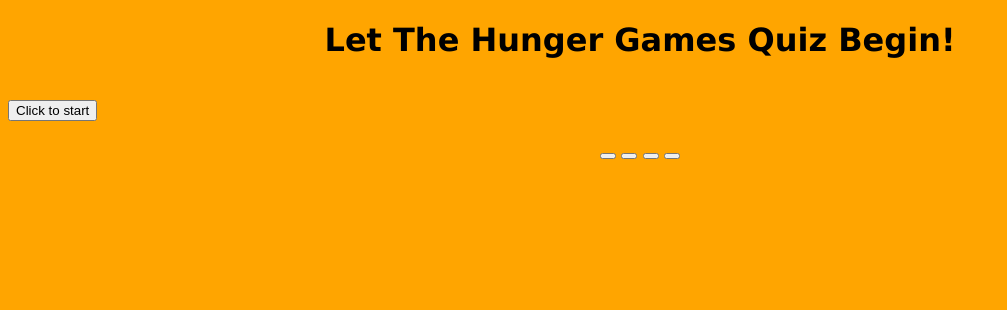
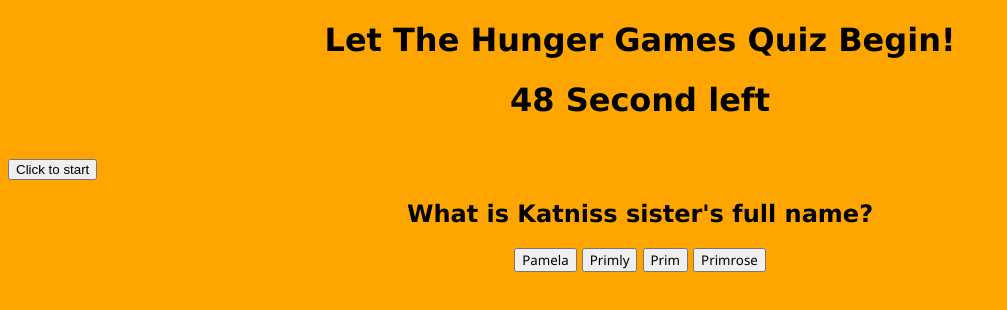
Before and after one commit to reycelhuffman/API-Quiz-Code-Homework, a plain HTML site: page index.html in a window 1280 px wide. Both pictures are taken after a click on the button "Click to start". Shown: the whole page, without its empty margins (0-1007 px from the left). Drawn offline with Linux system fonts and the light colour scheme; a web font is replaced by a local one.

Commit message:
questions working

```diff
--- a/script.js
+++ b/script.js
@@ -1,84 +1,83 @@
-let quizTimer = document.querySelector("quizTime");
+let quizTime = document.querySelector("#quizTime");
 let startQuiz = document.querySelector("#startQuiz");
 let quizContainer = document.querySelector("#main");
-// display questions
+// question display
 let question = document.querySelector("#question");
-// display answers
+// choice display
 let optionOne = document.querySelector("#A");
 let optionTwo = document.querySelector("#B");
 let optionThree = document.querySelector("#C");
 let optionFour = document.querySelector("#D");
-// display score
+// score display
 let scoreContainer = document.querySelector("#score");
+// score and timer init count
 let score = 0;
-let timer = 80;
+let startTime = 50;
 
-
-
-let currentQuestion = 0
+let currentQuestion = 0;
 let questionsCorrect = 0
 
 let questions = [
     {
         question: "What is Katniss sister's full name?",
-        A: "Pamela",
-        B: "Primly",
-        C: "Prim",
-        D: "Primrose",
+        optionOne: "Pamela",
+        optionTwo: "Primly",
+        optionThree: "Prim",
+        optionFour: "Primrose",
         answer: "Primrose",
     },
     {
         question: "Why does the Capital hold the Hunger Games?",
-        A: "As a way to control the size of the population",
-        B: "To keep the districts happy",
-        C: "Because they are part of a religious festival",
-        D: "To remind the districts that they are powerless against it",
+        optionOne: "As a way to control the size of the population",
+        optionTwo: "To keep the districts happy",
+        optionThree: "Because they are part of a religious festival",
+        optionFour: "To remind the districts that they are powerless against it",
         answer: "To remind the districts that they are powerless against it",
     },
     {
         question: "Under what circumstances did Katniss first meet Peeta?",
-        A:  "Katniss was looking for food and Peeta gave her bread",
-        B: "They were both in the woods hunting",
-        C: "They did a project at school together",
-        D: "Peeta was injured and Katniss mother helped him",
+        optionOne: "Katniss was looking for food and Peeta gave her bread",
+        optionTwo: "They were both in the woods hunting",
+        optionThree: "They did a project at school together",
+        optionFour: "Peeta was injured and Katniss mother helped him",
         answer: "Katniss was looking for food and Peeta gave her bread",
     },
     {
-        question: "What does Rue point out to Katniss that let her get away form the group of Career Tributes?",
-        A: "A sheaf of arrows",
-        B: "A tracker jacker nest",
-        C: "A boulder",
-        D: "A mockingjay nest",
+        question:
+            "What does Rue point out to Katniss that let her get away form the group of Career Tributes?",
+        optionOne: "A sheaf of arrows",
+        optionTwo: "A tracker jacker nest",
+        optionThree: "A boulder",
+        optionFour: "A mockingjay nest",
         answer: "A tracker jacker nest",
     },
     {
-        question: "How do Katniss and Peeta force the Capitol to declare them both winners?",
-        A: "They threaten to run away",
-        B: "They threaten that the winner will tell about everything",
-        C: "They threaten to commit suicide",
-        D: "They threaten to cause a rebellion against the Capitol",
+        question:
+            "How do Katniss and Peeta force the Capitol to declare them both winners?",
+        optionOne: "They threaten to run away",
+        optionTwo: "They threaten that the winner will tell about everything",
+        optionThree: "They threaten to commit suicide",
+        optionFour: "They threaten to cause a rebellion against the Capitol",
         answer: "They threaten to commit suicide",
     },
-
 ];
 
 // Click start to function quiz
 startQuiz.addEventListener("click", beginQuiz);
+// start func
 function beginQuiz() {
     quizTimer();
     showQuestion();
 
     document.querySelectorAll(".answerButton").forEach((item) => {
         item.addEventListener("click", (event) => {
-                if (
-                    event.currentTarget.innerText === questions[currentQuestion].answer
-                ) {
+            if (event.currentTarget.innerText === questions[currentQuestion].answer) {
                 score ++;
             } else {
                 startTime -= 10;
             }
             currentQuestion ++;
-                if (currentQuestion > 3) {
+            if (currentQuestion > 4) {
                 endQuiz();
             } else {
                 showQuestion();
@@ -89,14 +88,13 @@
 
 function quizTimer() {
     let timeInterval;
-    timeInterval = setInterval(function () {
+    timeInterval = setInterval(function() {
         if (startTime >= 1) {
-            startTime --;
-            timer.textContent = startTime + "Second left";
-        }
-        else {
+            startTime--;
+            quizTime.textContent = startTime +  "  Second left";
+        } else {
             clearInterval(timeInterval);
-            timer.textContent = "Out of Time";
+            timer.textContent = "  Out of Time";
         }
     }, 1000);
 }
@@ -107,26 +105,28 @@
     B.innerText = questions[currentQuestion].optionTwo;
     C.innerText = questions[currentQuestion].optionThree;
     D.innerText = questions[currentQuestion].optionFour;
+
+
 }
 
 function endQuiz() {
-    let typeName = document.createElement("name");
+    let nameInput = document.createElement("input");
     let scoreSubmit = document.createElement("button");
     quizContainer.innerHTML = "";
-    typeName.setAttribute("id", "typeName");
+    nameInput.setAttribute("id", "nameInput");
     scoreSubmit.setAttribute("id", "scoreSubmit");
     scoreSubmit.innerText = "Submit";
-    quizContainer.append(typeName);
+    quizContainer.append(nameInput);
     quizContainer.append(scoreSubmit);
     scoreSubmit.addEventListener("Click", submitScore);
-    document.getElementsById("startQuiz").remove();
+    document.querySelector("#startQuiz").remove();
     startTime = 0;
 }
 
 function submitScore() {
-    let scores = []
-    let name = document.querySelector("typeName").value;
-    if (localStorage.getItem ("scores")) {
+    let scores = [];
+    let name = document.querySelector("nameInput").value;
+    if ( localStorage.getItem("scores")) {
         scores = JSON.parse(localStorage.getItem("scores"));
     }
     scores.push({
@@ -136,6 +136,7 @@
     localStorage.setItem("scores", JSON.stringify(scores));
     displayScores(scores);
 }
+
 function displayScores(scores) {
     quizContainer.innerHTML = "";
     for (entry of scores) {
@@ -144,11 +145,3 @@
         quizContainer.append(scoreEntry);
     }
 }
-
-function showQuestion() {
-    question.innerText = questions[currentQuestion].question;
-    A.innerText = questions[currentQuestion].optionOne;
-    B.innerText = questions[currentQuestion].optionTwo;
-    C.innerText = questions[currentQuestion].optionThree;
-    D.innerText = questions[currentQuestion].optionFour;
-}
--- a/style.css
+++ b/style.css
@@ -10,11 +10,12 @@
 .header {
     text-align: center;
 }
-.quizTimer {
+#quizTime {
     text-align: center;
 }
 #startQuiz {
     text-align: center;
+    flex-wrap: wrap;
 }
 #main {
     text-align: center;
```
Lines whose indentation alone changed are shown as unchanged.
